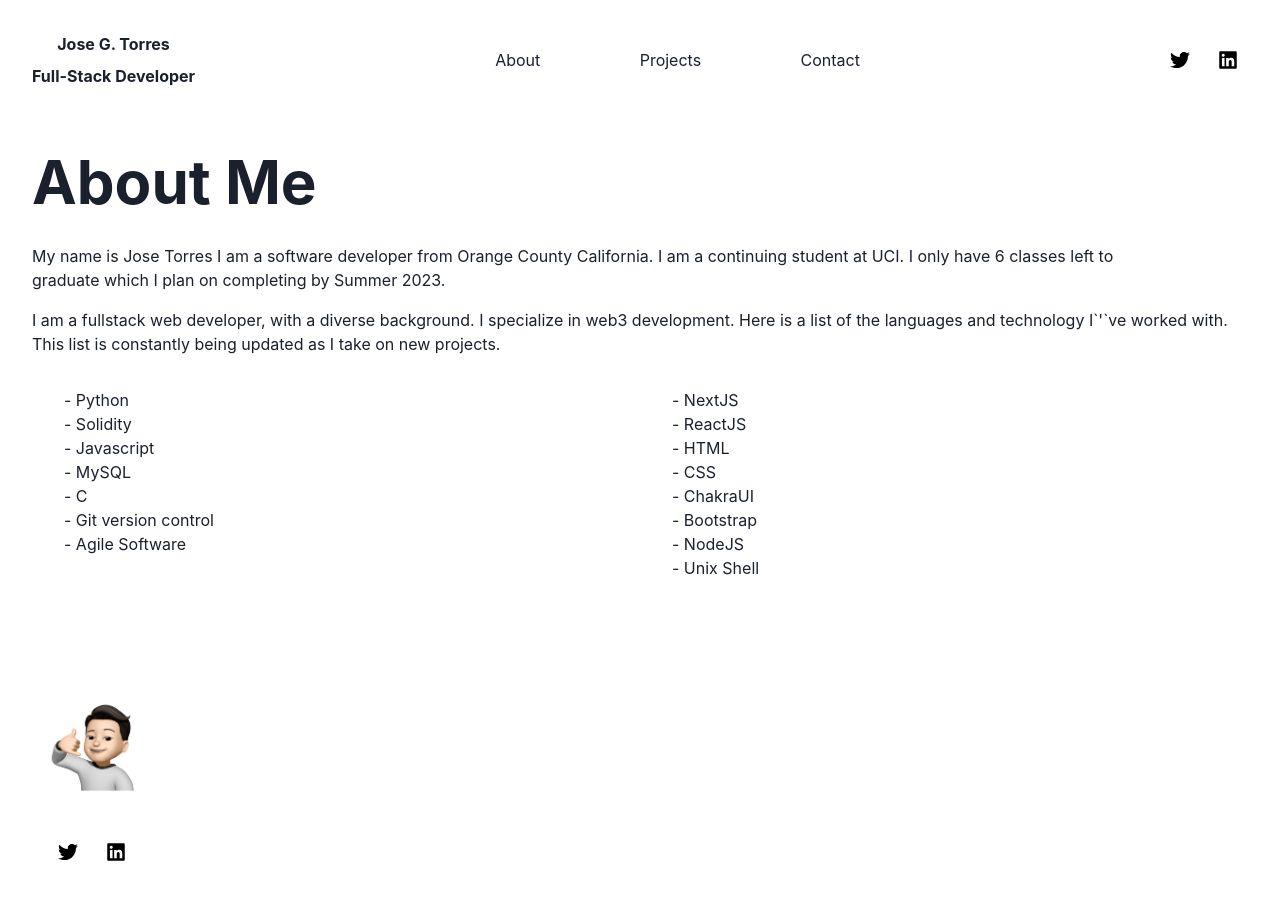
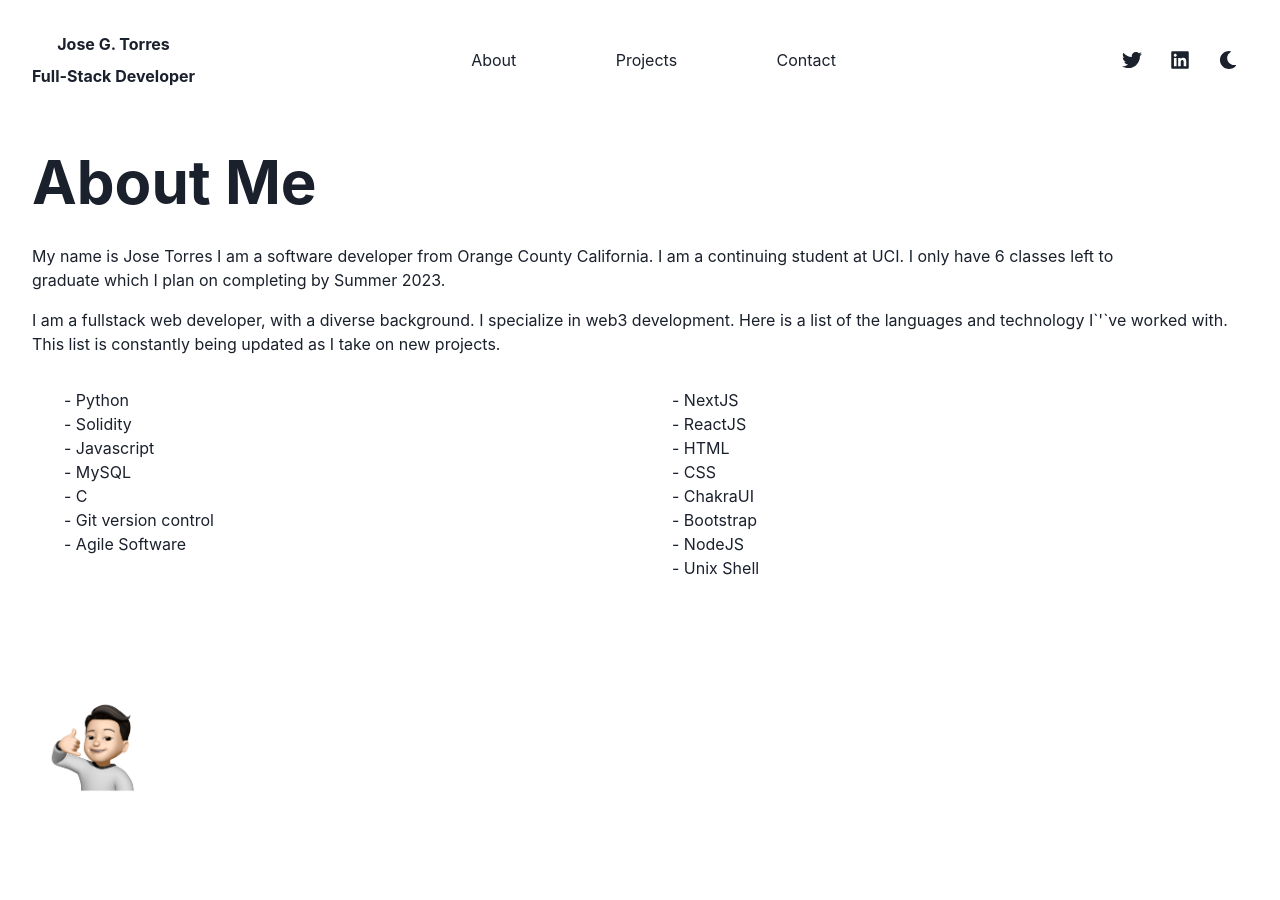
Before and after one commit to jtorresuci/portfolio-chakra-next, a Next.js app: page /about in a window 1280 px wide. Shown: the top 900 px of the page. Built offline with nearby package versions, Linux system fonts and the light colour scheme.

Commit message:
Added light/dark mode to website on navbar. Using this video: https://www.youtube.com/watch?v=LnD5gMAJvcc

```diff
--- /dev/null
+++ b/components/ColorModeSwitcher.tsx
@@ -0,0 +1,29 @@
+import {
+    useColorMode,
+    useColorModeValue,
+    IconButton,
+    IconButtonProps,
+  } from "@chakra-ui/react"
+  import { FaMoon, FaSun } from "react-icons/fa"
+
+  type ColorModeSwitcherProps = Omit<IconButtonProps, "aria-label">
+
+  export const ColorModeSwitcher = (props: ColorModeSwitcherProps) => {
+    const { toggleColorMode } = useColorMode()
+    const text = useColorModeValue("dark", "light")
+    const SwitchIcon = useColorModeValue(FaMoon, FaSun)
+
+    return (
+      <IconButton
+        size="md"
+        fontSize="lg"
+        variant="ghost"
+        color="current"
+        marginLeft="2"
+        onClick={toggleColorMode}
+        icon={<SwitchIcon />}
+        aria-label={`Switch to ${text} mode`}
+        {...props}
+      />
+    )
+  }
--- a/components/Socials.js
+++ b/components/Socials.js
@@ -1,6 +1,7 @@
 import React from 'react'
 import { ButtonGroup, ButtonGroupProps, IconButton } from '@chakra-ui/react'
 import { FaDiscord, FaGithub, FaInstagram, FaLinkedin, FaTwitter, FaLink} from 'react-icons/fa'
+import { ColorModeSwitcher } from "./ColorModeSwitcher.tsx";
 
 
 const twitterHandle ="https://twitter.com/asapnomad"
@@ -14,7 +15,7 @@
 const Socials = (props, ButtonGroupProps) => {
     return (
         <ButtonGroup
-        variant="ghost" color="black" {...props}>
+        variant="ghost" {...props}>
         {/* <IconButton as="a" href="#" aria-label="LinkedIn" icon={<FaLinkedin size="20px" />} />x */}
         {/* <IconButton as="a" href="#" aria-label="GitHub" icon={<FaGithub size="20px" />} /> */}
         <IconButton _hover={{ bg: hoverBackgroundcolor, color: hoverColor  }} as="a" href={twitterHandle} aria-label="Twitter" icon={<FaTwitter size="20px" />} />
@@ -23,6 +24,7 @@
         {/* <IconButton _hover={{ bg: hoverBackgroundcolor, color: hoverColor  }} as="a" href={igHandle} aria-label="Instagram" icon={<FaInstagram size="20px" />} /> */}
             {/* <IconButton as="a" href={igHandle} aria-label="Instagram" icon={<FaInstagram size="20px" />} /> */}
             <IconButton _hover={{ bg: hoverBackgroundcolor, color: hoverColor  }} as="a" href={linkedInHandle} aria-label="LinkedIn" icon={<FaLinkedin size="20px" />} />
+            <ColorModeSwitcher/>
 
       </ButtonGroup>
     )
--- a/pages/_app.js
+++ b/pages/_app.js
@@ -3,6 +3,9 @@
 import Navbarv2 from '../components/Navbarv2'
 import NavMenu from '../components/Navmenu'
 import NFTProvider from '../context/NFTContext'
+import { ColorModeScript } from '@chakra-ui/react'
+import theme from "../styles/theme"
+
 
 import '../styles/globals.css'
 
@@ -10,6 +13,8 @@
   return (
     <NFTProvider>
       <ChakraProvider>
+      <ColorModeScript initialColorMode={theme.config.initialColorMode} />
+
         <Navbarv2/>
         <NavMenu/>
         <Component {...pageProps} />
--- /dev/null
+++ b/pages/theme.js
@@ -0,0 +1,15 @@
+// theme.js
+
+// 1. import `extendTheme` function
+import { extendTheme } from '@chakra-ui/react'
+
+// 2. Add your color mode config
+const config = {
+  initialColorMode: 'light',
+  useSystemColorMode: false,
+}
+
+// 3. extend the theme
+const theme = extendTheme({ config })
+
+export default theme;
--- /dev/null
+++ b/styles/theme.js
@@ -0,0 +1,15 @@
+// theme.js
+
+// 1. import `extendTheme` function
+import { extendTheme } from '@chakra-ui/react'
+
+// 2. Add your color mode config
+const config = {
+  initialColorMode: 'light',
+  useSystemColorMode: false,
+}
+
+// 3. extend the theme
+const theme = extendTheme({ config })
+
+export default theme;
```
